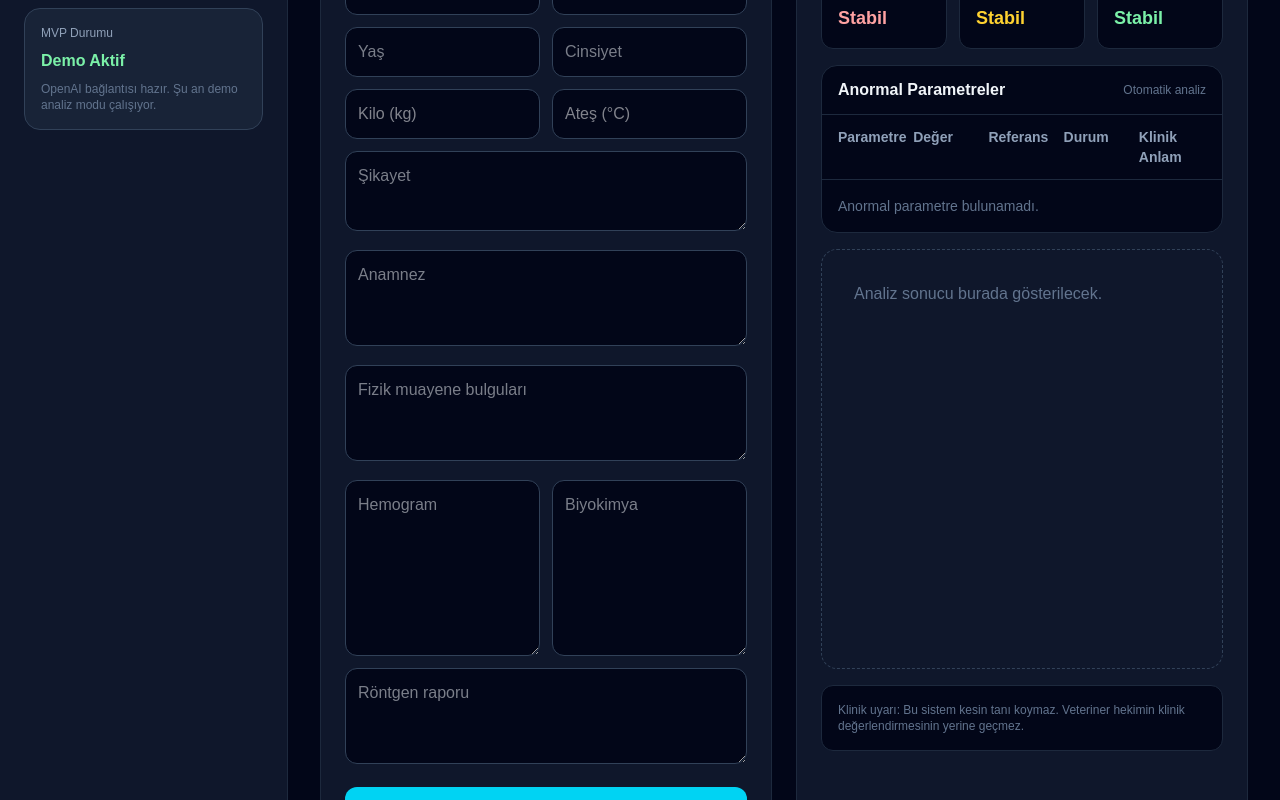
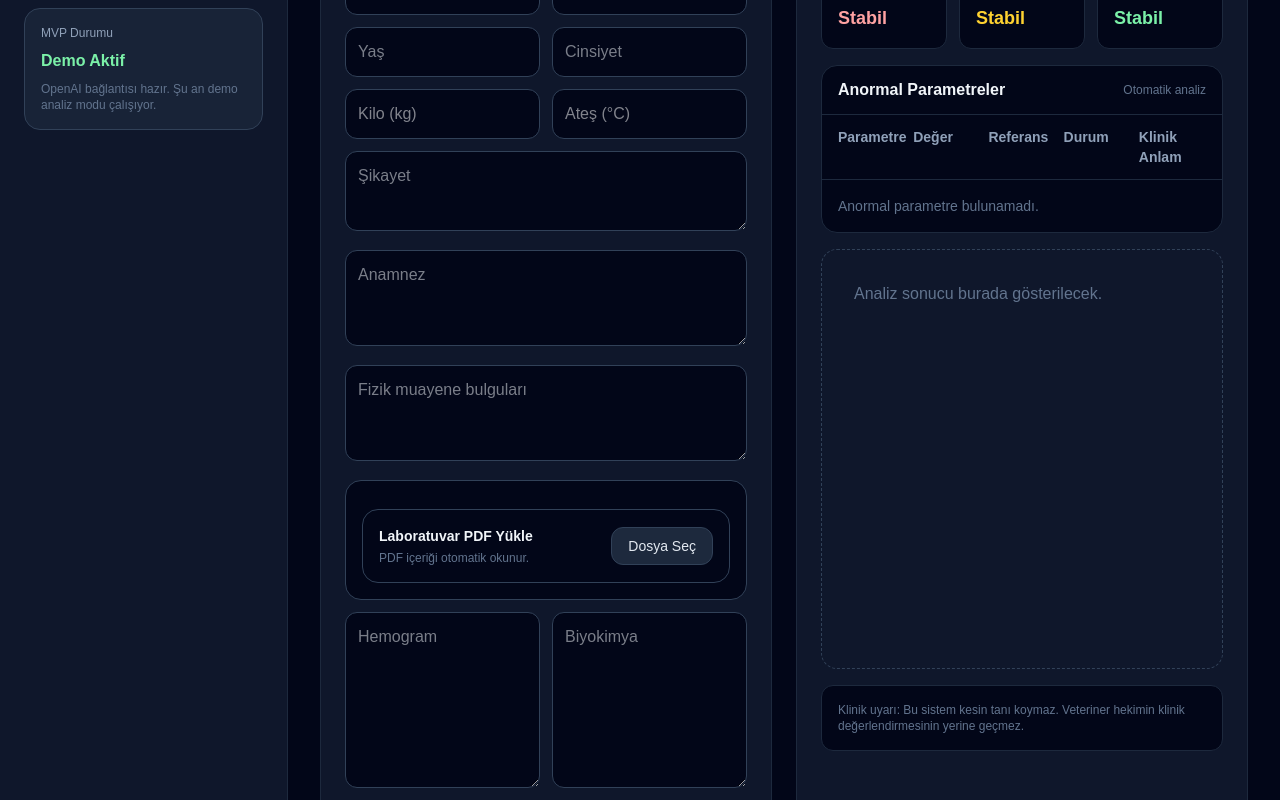
Before and after one commit to bertugegesargin-gif/vetai-clinic-assistant, a Next.js app: page / in a window 1280 px wide. Shown: the part 406-1206 px from the top of the page. Built offline with nearby package versions, Linux system fonts and the light colour scheme.

Commit message:
Added lab upload API test route

```diff
--- /dev/null
+++ b/app/api/extract-lab/route.ts
@@ -0,0 +1,5 @@
+export async function POST() {
+  return Response.json({
+    text: "OCR API ÇALIŞTI",
+  });
+}
--- a/app/page.tsx
+++ b/app/page.tsx
@@ -91,6 +91,7 @@ export default function Home() {
   const [xrayReport, setXrayReport] = useState("");
   const [result, setResult] = useState("");
   const [loading, setLoading] = useState(false);
+  const [uploadedFileName, setUploadedFileName] = useState("");
 
   function getSpeciesKey(): SpeciesKey {
     const value = species.toLowerCase();
@@ -251,6 +252,10 @@ export default function Home() {
   }
 
   async function analyze() {
+    if (!hemogram && !biochemistry) {
+  setResult("Lütfen önce hemogram/biyokimya gir veya PDF yükle.");
+  return;
+}
     setLoading(true);
     setResult("");
 
@@ -431,6 +436,58 @@ CK: 2045`);
               <textarea value={anamnesis} onChange={(e) => setAnamnesis(e.target.value)} placeholder="Anamnez" className="w-full bg-slate-950 border border-slate-700 rounded-xl p-3 h-24 mt-3" />
               <textarea value={exam} onChange={(e) => setExam(e.target.value)} placeholder="Fizik muayene bulguları" className="w-full bg-slate-950 border border-slate-700 rounded-xl p-3 h-24 mt-3" />
 
+<div className="mt-3 rounded-2xl bg-slate-950 border border-slate-700 p-4">
+  <div className="mt-3 rounded-2xl bg-slate-950 border border-slate-700 p-4">
+  <div className="flex items-center justify-between gap-4">
+    <div>
+      <div className="font-bold text-sm">
+        Laboratuvar PDF Yükle
+      </div>
+
+      <div className="text-xs text-slate-500 mt-1">
+        PDF içeriği otomatik okunur.
+      </div>
+    </div>
+
+    <label className="cursor-pointer bg-slate-800 border border-slate-700 rounded-xl px-4 py-2 text-sm text-slate-200">
+      Dosya Seç
+
+      <input
+        type="file"
+        accept=".pdf"
+        className="hidden"
+onChange={async (e) => {
+  const file = e.target.files?.[0];
+  if (!file) return;
+
+  setUploadedFileName(file.name);
+
+  const formData = new FormData();
+  formData.append("file", file);
+
+  const response = await fetch("/api/extract-lab", {
+    method: "POST",
+    body: formData,
+  });
+
+  const data = await response.json();
+
+  alert(data.text);
+
+  setHemogram(data.text);
+  setBiochemistry(data.text);
+}}
+      />
+    </label>
+  </div>
+
+  {uploadedFileName && (
+    <div className="mt-3 text-xs text-cyan-300">
+      Seçilen dosya: {uploadedFileName}
+    </div>
+  )}
+</div>
+</div>
               <div className="grid grid-cols-1 md:grid-cols-2 gap-3 mt-3">
                 <textarea value={hemogram} onChange={(e) => setHemogram(e.target.value)} placeholder="Hemogram" className="bg-slate-950 border border-slate-700 rounded-xl p-3 h-44" />
                 <textarea value={biochemistry} onChange={(e) => setBiochemistry(e.target.value)} placeholder="Biyokimya" className="bg-slate-950 border border-slate-700 rounded-xl p-3 h-44" />
--- a/package.json
+++ b/package.json
@@ -11,6 +11,8 @@
   "dependencies": {
     "next": "16.2.6",
     "openai": "^6.39.0",
+    "pdf-parse": "^2.4.5",
+    "pdfjs-dist": "^3.11.174",
     "react": "19.2.4",
     "react-dom": "19.2.4"
   },
```
Also changed, not shown: 1 other file (tests, documents, lock files or other folders).
